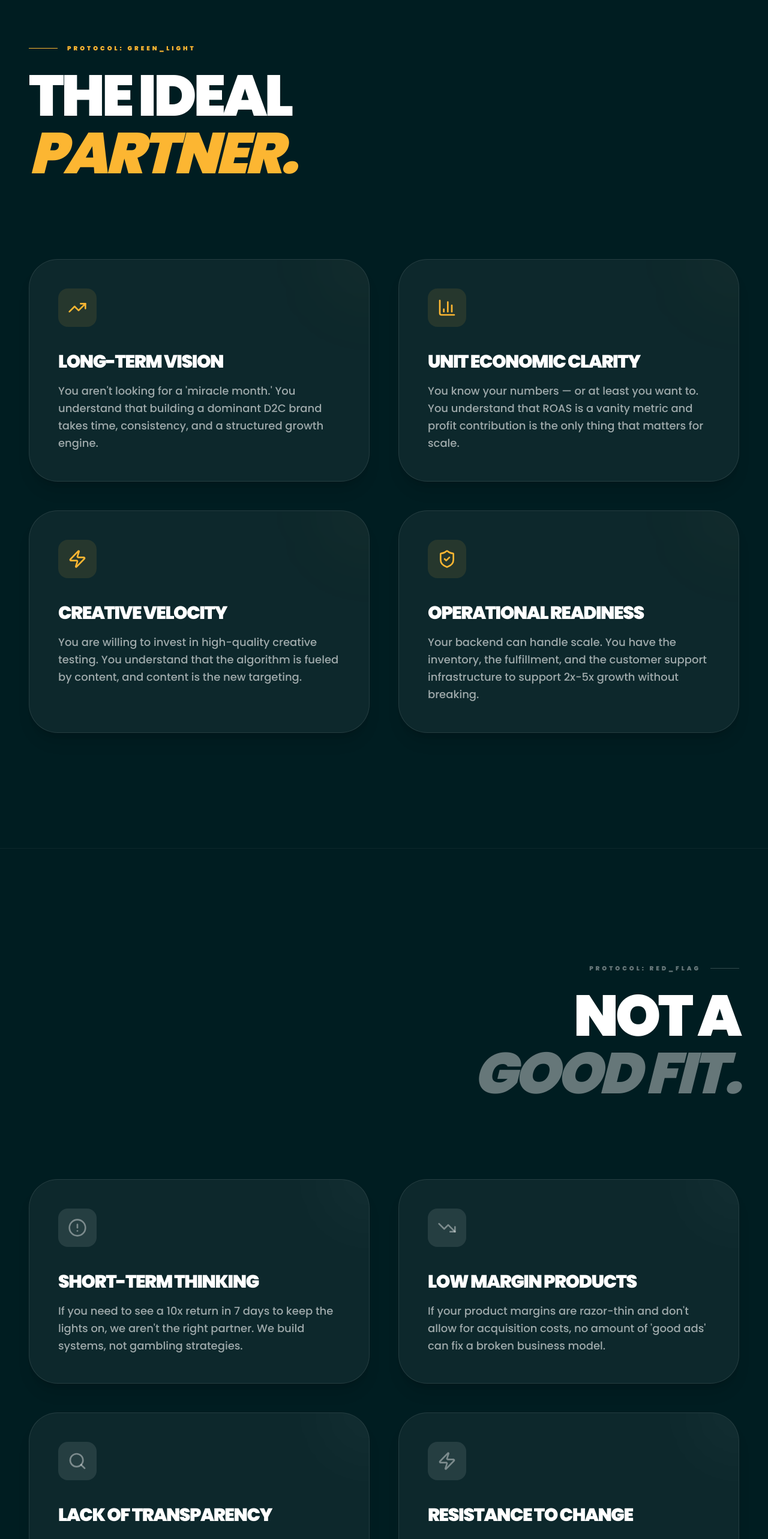
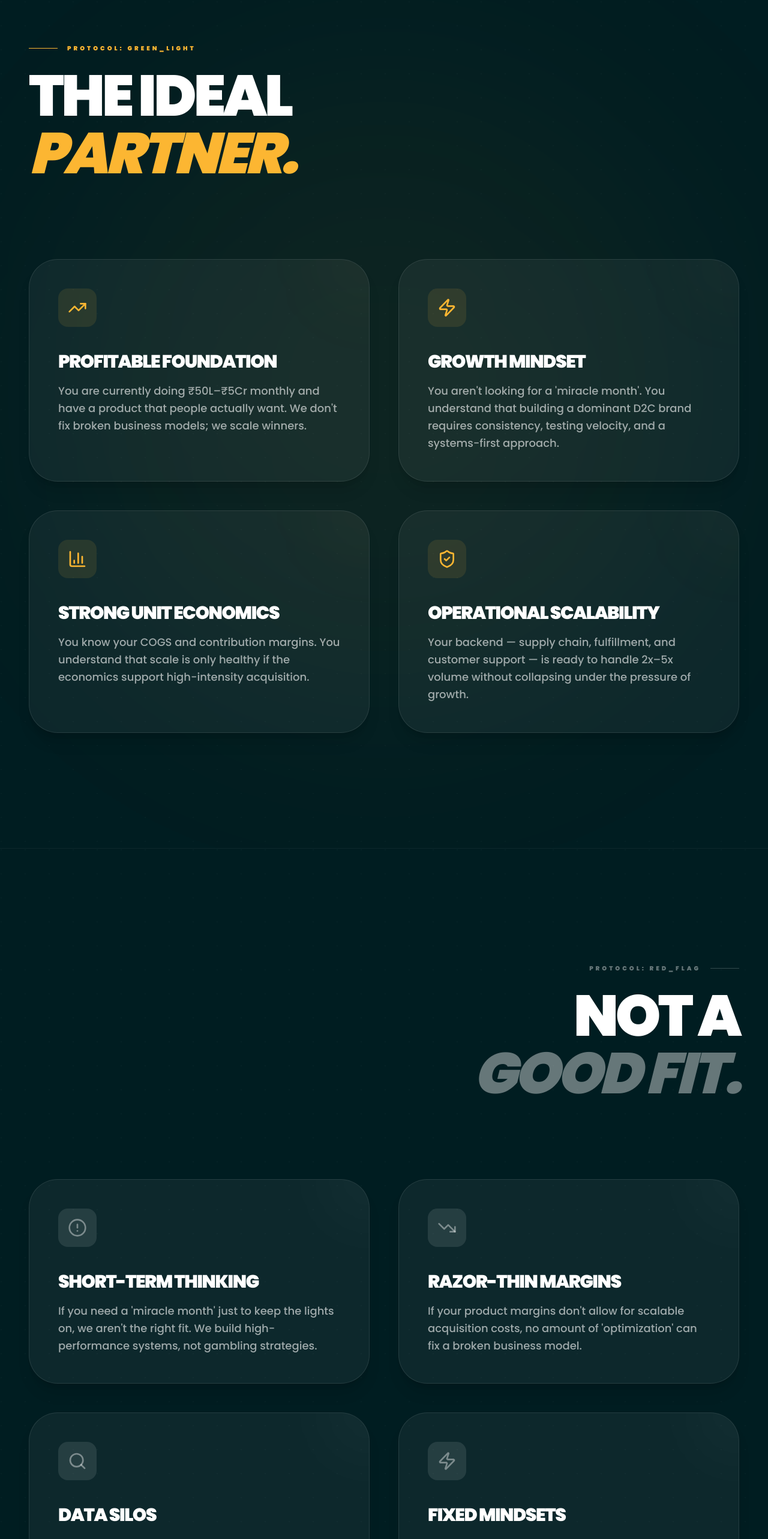
Before and after one commit to techinfigo/Techinfigo-Latest, a Next.js app: page /qualification in a window 1280 px wide. Shown: the part 860-3426 px from the top of the page at 60% size. Built offline with nearby package versions, Linux system fonts and the light colour scheme.

Commit message:
feat: Refine qualification criteria descriptions
Update descriptions for qualification criteria to be more precise and align with agency's focus on scaling profitable D2C brands. Emphasize profitable foundation, growth mindset, strong unit economics, and operational scalability.

```diff
--- a/components/QualificationPage.tsx
+++ b/components/QualificationPage.tsx
@@ -21,23 +21,23 @@ interface QualificationPageProps {
 export const QualificationPage: React.FC<QualificationPageProps> = ({ onNavigate }) => {
   const greenLights = [
     {
-      title: "Long-Term Vision",
-      desc: "You aren't looking for a 'miracle month.' You understand that building a dominant D2C brand takes time, consistency, and a structured growth engine.",
+      title: "Profitable Foundation",
+      desc: "You are currently doing ₹50L–₹5Cr monthly and have a product that people actually want. We don't fix broken business models; we scale winners.",
       icon: <TrendingUp className="w-8 h-8" />
     },
     {
-      title: "Unit Economic Clarity",
-      desc: "You know your numbers — or at least you want to. You understand that ROAS is a vanity metric and profit contribution is the only thing that matters for scale.",
+      title: "Growth Mindset",
+      desc: "You aren't looking for a 'miracle month'. You understand that building a dominant D2C brand requires consistency, testing velocity, and a systems-first approach.",
+      icon: <Zap className="w-8 h-8" />
+    },
+    {
+      title: "Strong Unit Economics",
+      desc: "You know your COGS and contribution margins. You understand that scale is only healthy if the economics support high-intensity acquisition.",
       icon: <BarChart3 className="w-8 h-8" />
     },
     {
-      title: "Creative Velocity",
-      desc: "You are willing to invest in high-quality creative testing. You understand that the algorithm is fueled by content, and content is the new targeting.",
-      icon: <Zap className="w-8 h-8" />
-    },
-    {
-      title: "Operational Readiness",
-      desc: "Your backend can handle scale. You have the inventory, the fulfillment, and the customer support infrastructure to support 2x-5x growth without breaking.",
+      title: "Operational Scalability",
+      desc: "Your backend — supply chain, fulfillment, and customer support — is ready to handle 2x–5x volume without collapsing under the pressure of growth.",
       icon: <ShieldCheck className="w-8 h-8" />
     }
   ];
@@ -45,22 +45,22 @@ export const QualificationPage: React.FC<QualificationPageProps> = ({ onNavigate
   const redFlags = [
     {
       title: "Short-Term Thinking",
-      desc: "If you need to see a 10x return in 7 days to keep the lights on, we aren't the right partner. We build systems, not gambling strategies.",
+      desc: "If you need a 'miracle month' just to keep the lights on, we aren't the right fit. We build high-performance systems, not gambling strategies.",
       icon: <AlertCircle className="w-8 h-8" />
     },
     {
-      title: "Low Margin Products",
-      desc: "If your product margins are razor-thin and don't allow for acquisition costs, no amount of 'good ads' can fix a broken business model.",
+      title: "Razor-Thin Margins",
+      desc: "If your product margins don't allow for scalable acquisition costs, no amount of 'optimization' can fix a broken business model.",
       icon: <TrendingDown className="w-8 h-8" />
     },
     {
-      title: "Lack of Transparency",
-      desc: "We need full access to your data to make informed decisions. If you aren't comfortable sharing your true numbers, we can't optimize for profit.",
+      title: "Data Silos",
+      desc: "We require full transparency into your numbers. If you aren't ready to share your true contribution margins, we can't optimize for profit.",
       icon: <Search className="w-8 h-8" />
     },
     {
-      title: "Resistance to Change",
-      desc: "Our system requires optimization of funnels, offers, and creative. If you are married to your current 'way' and won't test new ideas, we'll hit a ceiling.",
+      title: "Fixed Mindsets",
+      desc: "Our system thrives on testing new funnels, offers, and creatives. If you are married to 'your way' of doing things, we'll reach a ceiling early.",
       icon: <Zap className="w-8 h-8" />
     }
   ];
@@ -109,8 +109,12 @@ export const QualificationPage: React.FC<QualificationPageProps> = ({ onNavigate
       </section>
 
       {/* 2. GREEN LIGHTS (IDEAL PARTNER) */}
-      <section className="py-24 lg:py-48 px-6 lg:px-12 bg-brandDark relative">
-        <div className="max-w-7xl mx-auto">
+      <section className="py-24 lg:py-48 px-6 lg:px-12 bg-brandDark relative overflow-hidden">
+        {/* Subtle Background Pattern */}
+        <div className="absolute inset-0 opacity-[0.02] pointer-events-none" style={{ backgroundImage: 'radial-gradient(circle at 2px 2px, white 1px, transparent 0)', backgroundSize: '40px 40px' }}></div>
+        <div className="absolute top-1/2 left-1/2 -translate-x-1/2 -translate-y-1/2 w-[80vw] h-[80vw] bg-brandYellow/5 rounded-full blur-[160px] pointer-events-none"></div>
+
+        <div className="max-w-7xl mx-auto relative z-10">
           <div className="mb-20 lg:mb-32 space-y-6">
             <div className="flex items-center gap-4">
               <div className="w-12 h-[1px] bg-brandYellow"></div>
@@ -149,8 +153,11 @@ export const QualificationPage: React.FC<QualificationPageProps> = ({ onNavigate
       </section>
 
       {/* 3. RED FLAGS (NON-FIT) */}
-      <section className="py-24 lg:py-48 px-6 lg:px-12 bg-brandDark border-y border-white/5 relative">
-        <div className="max-w-7xl mx-auto">
+      <section className="py-24 lg:py-48 px-6 lg:px-12 bg-brandDark border-y border-white/5 relative overflow-hidden">
+        {/* Subtle Background Pattern */}
+        <div className="absolute inset-0 opacity-[0.02] pointer-events-none" style={{ backgroundImage: 'radial-gradient(circle at 2px 2px, white 1px, transparent 0)', backgroundSize: '40px 40px' }}></div>
+
+        <div className="max-w-7xl mx-auto relative z-10">
           <div className="mb-20 lg:mb-32 space-y-6 text-right flex flex-col items-end">
             <div className="flex items-center gap-4">
               <span className="text-[10px] font-black text-white/40 uppercase tracking-[0.4em]">Protocol: RED_FLAG</span>
```
